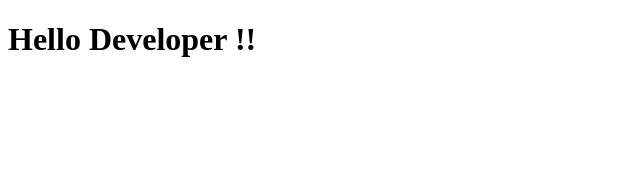
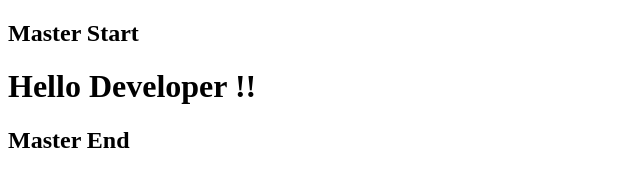
Before and after one commit to i-amWin/learn-git, a plain HTML site: page index.html in a window 1280 px wide. Shown: the whole page, without its empty margins (0-640 px from the left). Drawn offline with Linux system fonts and the light colour scheme.

Commit message:
master title changed

```diff
--- a/index.html
+++ b/index.html
@@ -7,6 +7,8 @@
     <title>My Site</title>
   </head>
   <body>
+    <h2>Master Start</h2>
     <h1>Hello Developer !!</h1>
+    <h2>Master End</h2>
   </body>
 </html>
```
